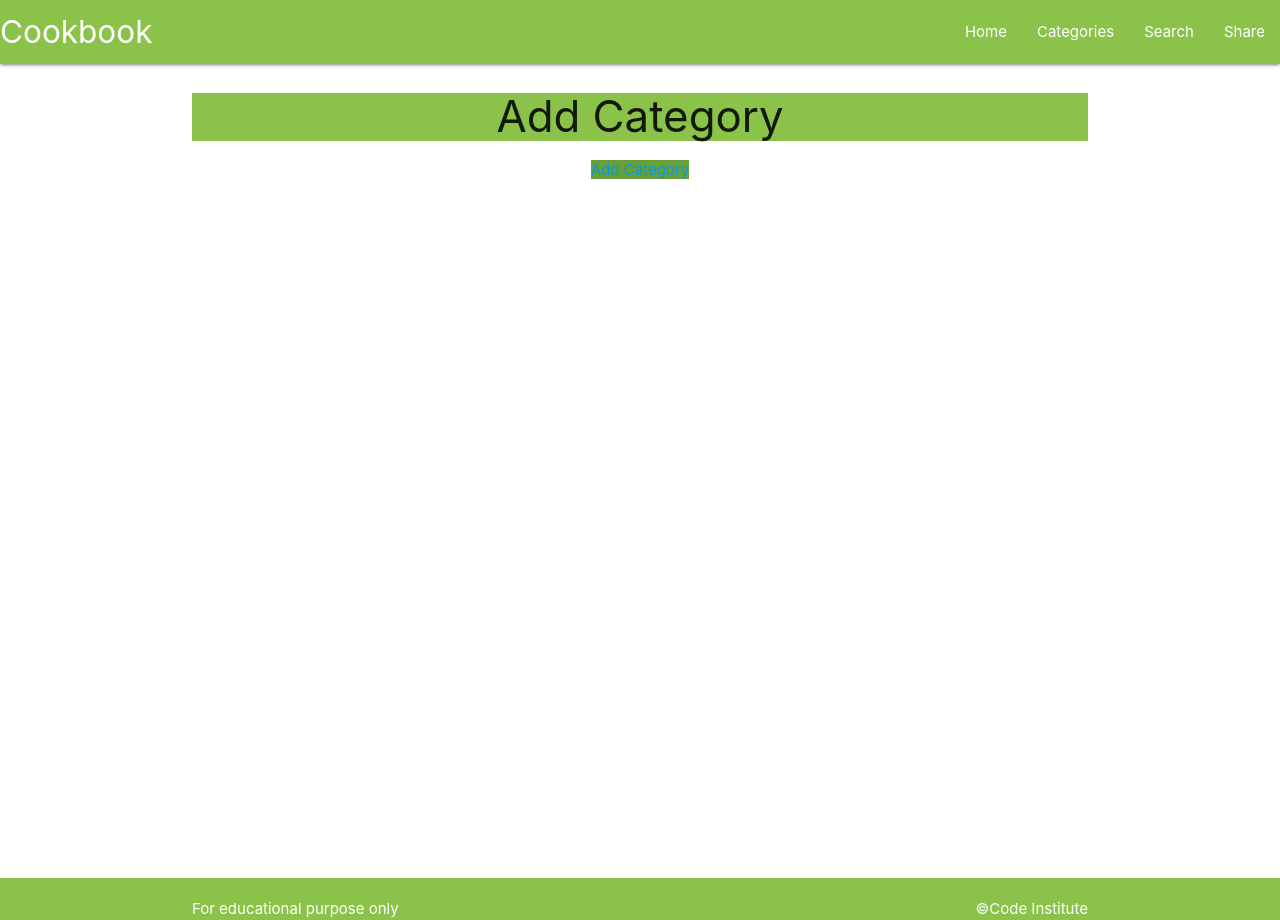
After one commit to WendyTan66/project3, a Flask app: page /add_category in a window 1280 px wide. The commit adds this page. Run offline with Flask 3, Linux system fonts and the light colour scheme.

Commit message:
Your commit message

```diff
--- a/Cookbook/__init__.py
+++ b/Cookbook/__init__.py
@@ -1,6 +1,7 @@
 import os
 from flask import Flask
 from flask_sqlalchemy import SQLAlchemy
+from flask_migrate import Migrate
 if os.path.exists("env.py"):
     import env
 
@@ -8,8 +9,11 @@ if os.path.exists("env.py"):
 app = Flask(__name__)
 app.config["SQLALCHEMY_DATABASE_URI"] = os.environ.get("DB_URL")
 app.config["SECRET_KEY"] = os.environ.get("SECRET_KEY")
+app.config['SQLALCHEMY_TRACK_MODIFICATIONS'] = False
 
 db = SQLAlchemy(app)
 
+migrate = Migrate(app, db)
+
 from Cookbook import routes
 from Cookbook import models
--- a/Cookbook/routes.py
+++ b/Cookbook/routes.py
@@ -1,7 +1,17 @@
 from flask import render_template
 from Cookbook import app,db
-from Cookbook.models import User, Recipe
+from Cookbook.models import Category, Recipe
+
 
 @app.route("/")
 def home():
     return render_template("cookbook.html")
+
+
+@app.route("/categories")
+def categories():
+    return render_template("categories.html")
+
+@app.route("/add_category", methods=["GET","POST"])
+def add_category():
+    return render_template("add_category.html")
--- /dev/null
+++ b/Cookbook/templates/add_category.html
@@ -0,0 +1,15 @@
+{% extends "base.html" %}
+{% block content %}
+
+<h3 class="light-green center-align">Add Category</h3>
+
+<div class="row">
+    <div class="col s12 center-align">
+        <a href="{{ url_for('add_category')}}" class="'btn-large light-green darken-2">
+            Add Category <i class="fas fa-plus-square right"></i>
+        </a>
+
+    </div>
+
+</div>
+{% endblock %}
--- a/Cookbook/templates/base.html
+++ b/Cookbook/templates/base.html
@@ -16,9 +16,9 @@
               <a href="#" data-target="mobile-demo" class="sidenav-trigger"><i class="material-icons">menu</i></a>
               <ul class="right hide-on-med-and-down">
                 <li><a href="{{url_for('home')}}">Home</a></li>
+                <li><a href="{{url_for('categories')}}">Categories</a></li>
                 <li><a href="">Search</a></li>
                 <li><a href="">Share</a></li>
-                <li><a href="">Porfile</a></li>
               </ul>
             </div>
           </nav>
@@ -26,8 +26,9 @@
           <ul class="sidenav" id="mobile-demo">
             <li><a href="{{url_for('home')}}">Home</a></li>
             <li><a href="">Search</a></li>
+            <li><a href="{{url_for('categories')}}">Categories</a></li>
             <li><a href="">Share</a></li>
-            <li><a href="">Porfile</a></li>
+
           </ul>
     </header>
 
--- /dev/null
+++ b/Cookbook/templates/categories.html
@@ -0,0 +1,6 @@
+{% extends "base.html" %}
+{% block content %}
+
+<h3 class="light-green center-align">Categories</h3>
+
+{% endblock %}
```
Also changed, not shown: Cookbook/models.py (+11 -5 lines).
